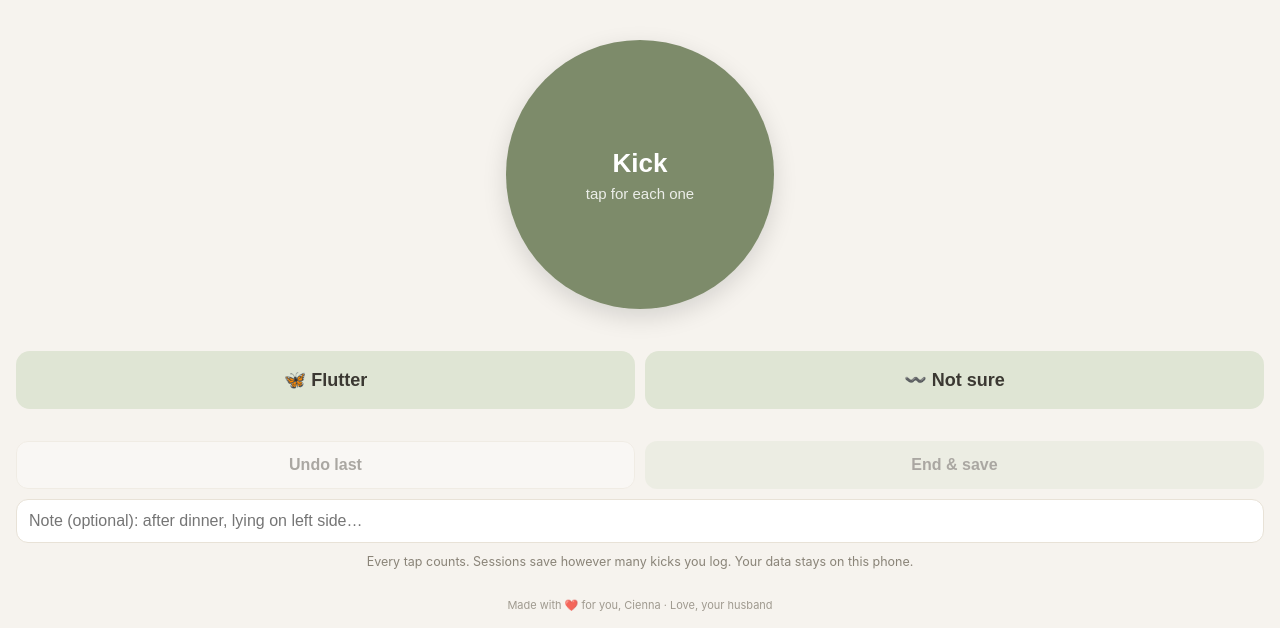
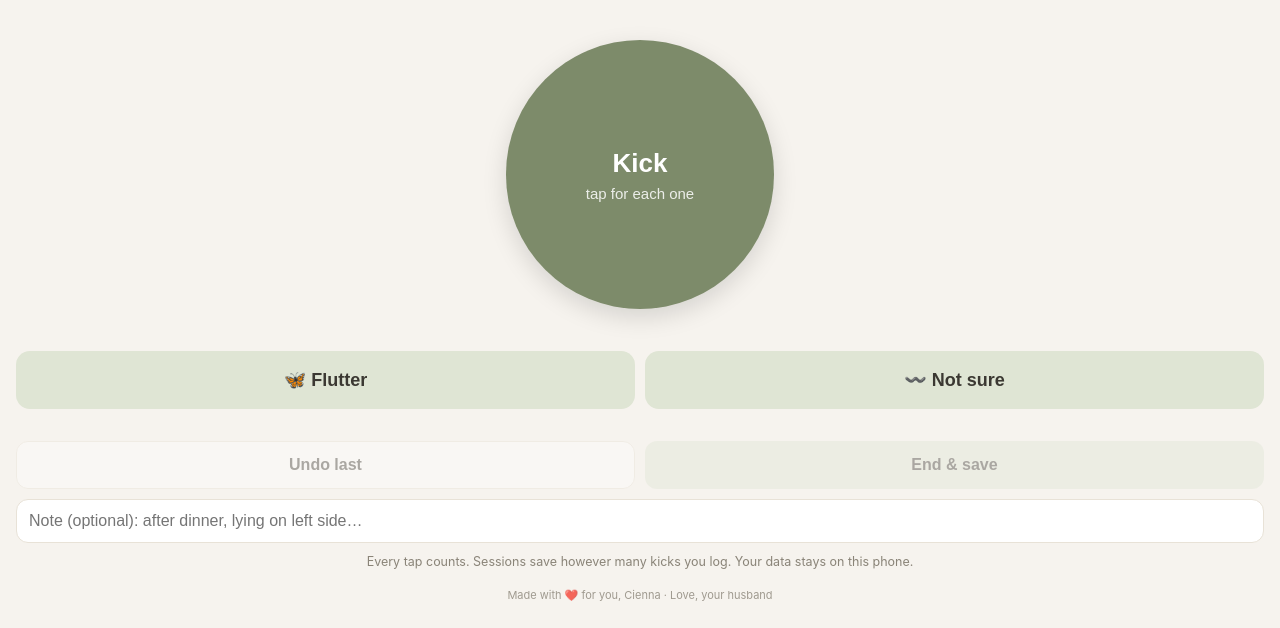
Before and after one commit to Kkorbin/baby-list, a plain HTML site: page kicks/index.html in a window 1280 px wide. Shown: the part 201-829 px from the top of the page. Drawn offline with Linux system fonts and the light colour scheme.

Commit message:
Kicks: footer back under the last element (no forced scroll)
Co-Authored-By: Claude Opus 5.5 <noreply@anthropic.com>

```diff
--- a/kicks/index.html
+++ b/kicks/index.html
@@ -15,7 +15,7 @@
 @media (prefers-color-scheme:dark){:root{--bg:#1d1c1a;--card:#2a2926;--ink:#eeeae2;--mut:#a39d91;--sage:#9fb08a;--sage2:#3a4232;--line:#3a3833;--red:#e08a73}}
 *{box-sizing:border-box;-webkit-tap-highlight-color:transparent}
 html,body{margin:0;background:var(--bg);color:var(--ink);font-family:-apple-system,system-ui,sans-serif}
-body{padding:env(safe-area-inset-top) 16px calc(env(safe-area-inset-bottom) + 16px);display:flex;flex-direction:column;min-height:100vh;min-height:100dvh}
+body{padding:env(safe-area-inset-top) 16px calc(env(safe-area-inset-bottom) + 16px)}
 header{display:flex;justify-content:space-between;align-items:center;padding:14px 2px 6px}
 h1{font-size:22px;margin:0;display:flex;align-items:center;gap:6px}
 .feet{width:30px;height:30px;color:var(--sage)}
@@ -51,7 +51,7 @@ h1{font-size:22px;margin:0;display:flex;align-items:center;gap:6px}
 .install{position:relative;margin:12px 0 0;padding:12px 38px 12px 14px;border-radius:12px;background:var(--sage2);font-size:15px;line-height:1.4}
 .install button{position:absolute;right:8px;top:8px;border:0;background:none;color:var(--ink);font-size:16px}
 .sh{display:inline-block;padding:0 4px;border:1px solid var(--ink);border-radius:5px;font-size:12px}
-.love{text-align:center;font-size:11px;color:var(--mut);opacity:.8;margin:auto 0 0;padding-top:18px}
+.love{text-align:center;font-size:11px;color:var(--mut);opacity:.8;margin:18px 0 4px}
 @font-face{font-family:'Sweet';src:url(sacramento.woff2) format('woff2');font-display:block}
 #secret{position:fixed;inset:0;z-index:50;display:flex;align-items:center;justify-content:center;padding:24px;background:rgba(40,36,30,.55);opacity:0;pointer-events:none;transition:opacity .5s}
 #secret.on{opacity:1;pointer-events:auto}
--- a/kicks/sw.js
+++ b/kicks/sw.js
@@ -1,4 +1,4 @@
-const C='kicks-v10';const F=['./','index.html','manifest.json','icon-180.png','icon-192.png','icon-512.png','sacramento.woff2'];
+const C='kicks-v11';const F=['./','index.html','manifest.json','icon-180.png','icon-192.png','icon-512.png','sacramento.woff2'];
 self.addEventListener('install',e=>{e.waitUntil(caches.open(C).then(c=>c.addAll(F)));self.skipWaiting()});
 self.addEventListener('activate',e=>{e.waitUntil(caches.keys().then(k=>Promise.all(k.filter(x=>x!==C).map(x=>caches.delete(x)))));self.clients.claim()});
 self.addEventListener('fetch',e=>{e.respondWith(fetch(e.request).then(r=>{const cp=r.clone();caches.open(C).then(c=>c.put(e.request,cp));return r}).catch(()=>caches.match(e.request)))});
```
